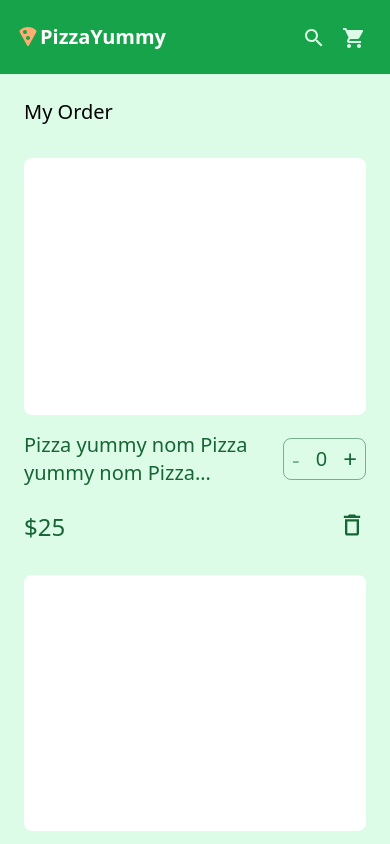
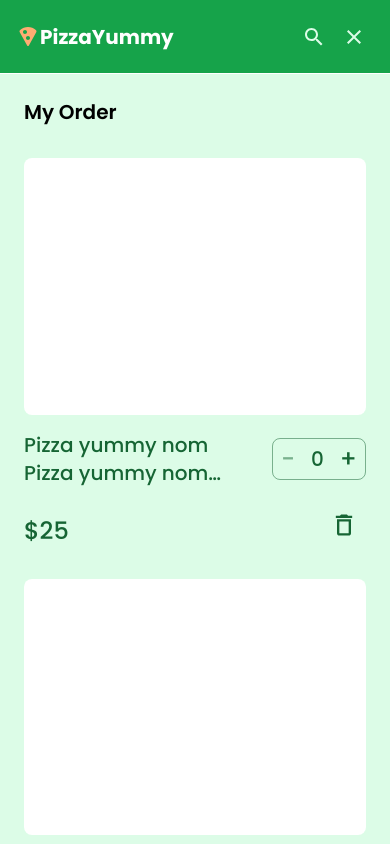
Before and after one commit to Creepycreep/orderFoodApp, a React (Create React App) app: page / in a window 390 px wide. Both pictures are taken after a click on the button 354 px from the left and 36 px from the top of the page. Built offline with nearby package versions, Linux system fonts and the light colour scheme.

Commit message:
fix: cart

```diff
--- a/public/index.html
+++ b/public/index.html
@@ -5,6 +5,11 @@
   <meta charset="utf-8" />
   <meta name="viewport" content="width=device-width, initial-scale=1" />
   <title>React App</title>
+  <link rel="preconnect" href="https://fonts.googleapis.com">
+  <link rel="preconnect" href="https://fonts.gstatic.com" crossorigin>
+  <link
+    href="https://fonts.googleapis.com/css2?family=Poppins:ital,wght@0,100;0,200;0,300;0,400;0,500;0,600;0,700;0,800;0,900;1,100;1,200;1,300;1,400;1,500;1,600;1,700;1,800;1,900&display=swap"
+    rel="stylesheet">
 </head>
 
 <body>
--- a/src/UI/Button/Button.tsx
+++ b/src/UI/Button/Button.tsx
@@ -1,9 +1,25 @@
-import ArrowForwardIcon from '@mui/icons-material/ArrowForward';
-const Button = () => {
+type Props = {
+  type?: string,
+  children: React.ReactNode,
+  onClick?: (params: any) => any,
+  color?: string,
+  pad?: string,
+}
+
+const Button = ({ children, type, color, pad = 'p-2', onClick }: Props) => {
+  const classTypeIcon = 'leading-none w-max text-2xl p-2 active:scale-90';
+  const classTypeBtn = 'flex items-center justify-center text-lg gap-4 w-full bg-green-600 rounded-3xl active:bg-green-600 active:scale-95 ';
+  const classes = type === 'icon' ? classTypeIcon : classTypeBtn;
+
   return (
-    <button className='flex items-center justify-center text-lg gap-4 w-full px-4 py-2 bg-green-600 text-white rounded-3xl active:bg-green-600 active:scale-95 hover:bg-green-500 transition duration-300'>
-      Order
-      <ArrowForwardIcon />
+    <button
+      className={`
+      ${classes}
+      ${color ? color : 'text-white hover:bg-green-500'}
+      ${pad}
+      transition duration-300`}
+      onClick={onClick}>
+      {children}
     </button>
   )
 }
--- a/src/UI/Card/Card.jsx
+++ b/src/UI/Card/Card.jsx
@@ -1,5 +1,6 @@
 import Counter from "../../UI/Counter/Counter";
 import DeleteOutlinedIcon from '@mui/icons-material/DeleteOutlined';
+import Button from "../Button/Button";
 
 const Card = () => {
   return (
@@ -13,9 +14,14 @@ const Card = () => {
 
       <div className="w-full lg:w-auto flex lg:flex-col justify-between text-2xl items-end">
         <span>$25</span>
-        <button className="w-max leading-[40px] text-2xl">
+        <Button
+          type='icon'
+          color='text-green-800 hover:text-green-600'
+          pad='p-0'
+        >
           <DeleteOutlinedIcon sx={{ fontSize: 28 }} />
-        </button>
+        </Button>
+
       </div>
     </div>
   )
--- a/src/UI/Header/Header.tsx
+++ b/src/UI/Header/Header.tsx
@@ -2,16 +2,20 @@ import { useState } from 'react';
 
 import LocalPizzaRoundedIcon from '@mui/icons-material/LocalPizzaRounded';
 import SearchIcon from '@mui/icons-material/Search';
+import CloseIcon from '@mui/icons-material/Close';
+import ShoppingCartIcon from '@mui/icons-material/ShoppingCart';
+
 import Container from '../Container/Container';
-import ShoppingCartIcon from '@mui/icons-material/ShoppingCart';
 import Cart from '../../components/Cart/Cart';
+import Button from '../Button/Button';
 
 const Header = () => {
-  const [isCartActive, setIsCartActive] = useState(false)
+  const [isCartActive, setIsCartActive] = useState(false);
 
-  const onCartTriggerHadler = () => {
+  const onCartTriggerHandler = () => {
     setIsCartActive(prev => !prev)
   }
+
 
   return (
     <header className='bg-green-600 py-4 fixed w-full z-20'>
@@ -28,14 +32,16 @@ const Header = () => {
           <input className='hidden lg:block  w-full form-input p-2 pl-0 bg-transparent  border-transparent placeholder:text-green-700/50 text-green-700 focus:border-transparent focus:ring-0' type="text" placeholder='What would you like to eat today?' />
         </form>
 
-        <button
-          onClick={onCartTriggerHadler}
-          className='p-2 text-green-100 transition duration-300 hover:text-green-300'>
-          <ShoppingCartIcon />
-        </button>
+        <Button
+          type='icon'
+          onClick={onCartTriggerHandler}
+          color='text-green-100 hover:text-green-300'
+        >
+          {isCartActive ? <CloseIcon /> : <ShoppingCartIcon />}
+        </Button>
       </Container>
 
-      <Cart isActive={isCartActive} />
+      <Cart isActive={isCartActive} onCartTriggerHandler={setIsCartActive} />
     </header>
   )
 }
--- a/src/components/Cart/Cart.jsx
+++ b/src/components/Cart/Cart.jsx
@@ -1,5 +1,6 @@
 import { Transition } from 'react-transition-group';
-import { useRef } from 'react';
+import { useState, useRef, useEffect } from 'react';
+import ArrowForwardIcon from '@mui/icons-material/ArrowForward';
 
 import Card from "../../UI/Card/Card";
 import Button from "../../UI/Button/Button"
@@ -18,39 +19,58 @@ const transitionStyles = {
   exited: { transform: 'translateX(100%)', },
 };
 
-const Cart = ({ isActive }) => {
+const Cart = ({ isActive, onCartTriggerHandler }) => {
   const nodeRef = useRef(null);
+  const [isChangeable, setIsChangeable] = useState(false);
+
+  const handleClick = (e) => {
+    if (nodeRef.current && !nodeRef.current.contains(e.target) && isChangeable) {
+      onCartTriggerHandler()
+    }
+  }
+
+  useEffect(() => {
+    document.addEventListener("click", handleClick);
+
+    return () => {
+      document.removeEventListener("click", handleClick);
+    };
+  })
 
   return (
     <Transition
       nodeRef={nodeRef}
       in={isActive}
       unmountOnExit={true}
-      timeout={duration}>
+      timeout={duration}
+      onEntered={() => setIsChangeable(true)}
+      onExited={() => setIsChangeable(false)}>
+
       {(state) => (
         <div
           ref={nodeRef}
           style={{ ...defaultStyle, ...transitionStyles[state] }}
-          className={`fixed w-screen h-screen top-[74px] z-10 `}>
+          className="bg-green-100 top-[74px] right-0 fixed w-full lg:w-1/3 h-[calc(100vh-74px)] p-6 pb-0 font-medium lg:max-w-md overflow-x-auto">
+          <div className='h-full flex flex-col'>
+            <div className="grow flex flex-col gap-8 pb-6">
+              <h2 className="text-xl font-semibold">My Order</h2>
+              <div className='flex flex-col gap-8 mb-auto'>
+                <Card />
+                <Card />
 
-          {/* <div className="bg-green-950/30 fixed w-screen h-screen inset-0"></div> */}
-
-          <div className="bg-green-100 w-full lg:w-1/3 h-[calc(100vh-74px)] ml-auto p-6 pb-0 font-medium lg:max-w-md overflow-x-auto">
-            <div className='h-full flex flex-col'>
-              <div className="grow flex flex-col gap-8 pb-6">
-                <h2 className="text-xl">My Order</h2>
-                <div className='flex flex-col gap-8 mb-auto'>
-                  <Card />
-                  <Card />
-
-                </div>
-                <Button />
               </div>
+              <Button
+                pad='px-4 py-2'
+              >
+                Order
+                <ArrowForwardIcon />
+              </Button>
             </div>
           </div>
         </div>
-      )}
-    </Transition>
+      )
+      }
+    </Transition >
   )
 }
 
--- a/src/index.css
+++ b/src/index.css
@@ -1,6 +1,12 @@
 @tailwind base;
 @tailwind components;
 @tailwind utilities;
+
+@layer base {
+  html {
+    font-family: "Poppins", system-ui, sans-serif;
+  }
+}
 
 #root {
   /* padding: 20px 0; */
```
